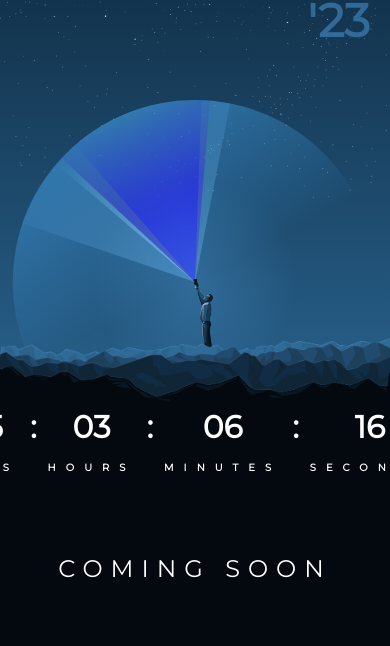
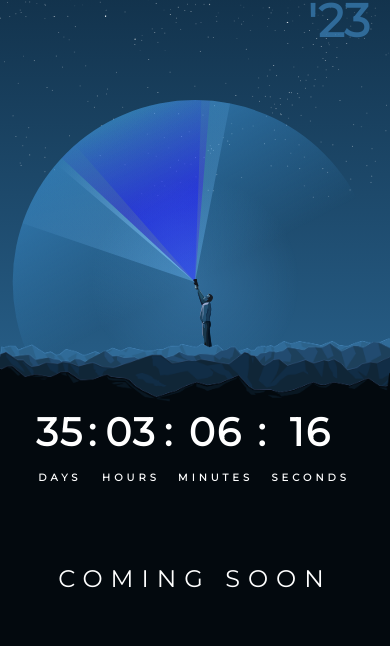
Before and after one commit to jhamadhav/countdown, a plain HTML site: page index.html in a window 390 px wide. Shown: the part 140-786 px from the top of the page. Drawn offline with Linux system fonts and the light colour scheme.

Commit message:
text size fixed for mobile

```diff
--- a/styles/_light.scss
+++ b/styles/_light.scss
@@ -245,10 +245,12 @@
         margin: 0;
     }
 
+
     .block {
         margin-bottom: 20px;
-        font-size: 8vw;
-        margin-right: 8px;
+        font-size: 10vw;
+        margin-right: 4px;
+        letter-spacing: 2px;
     }
 
     #soon {
@@ -257,6 +259,7 @@
 
     .count-text {
         font-size: x-small;
+        letter-spacing: 4px;
     }
 
     .light {
```
Also changed, not shown: styles/main.min.css, 1 other file.
